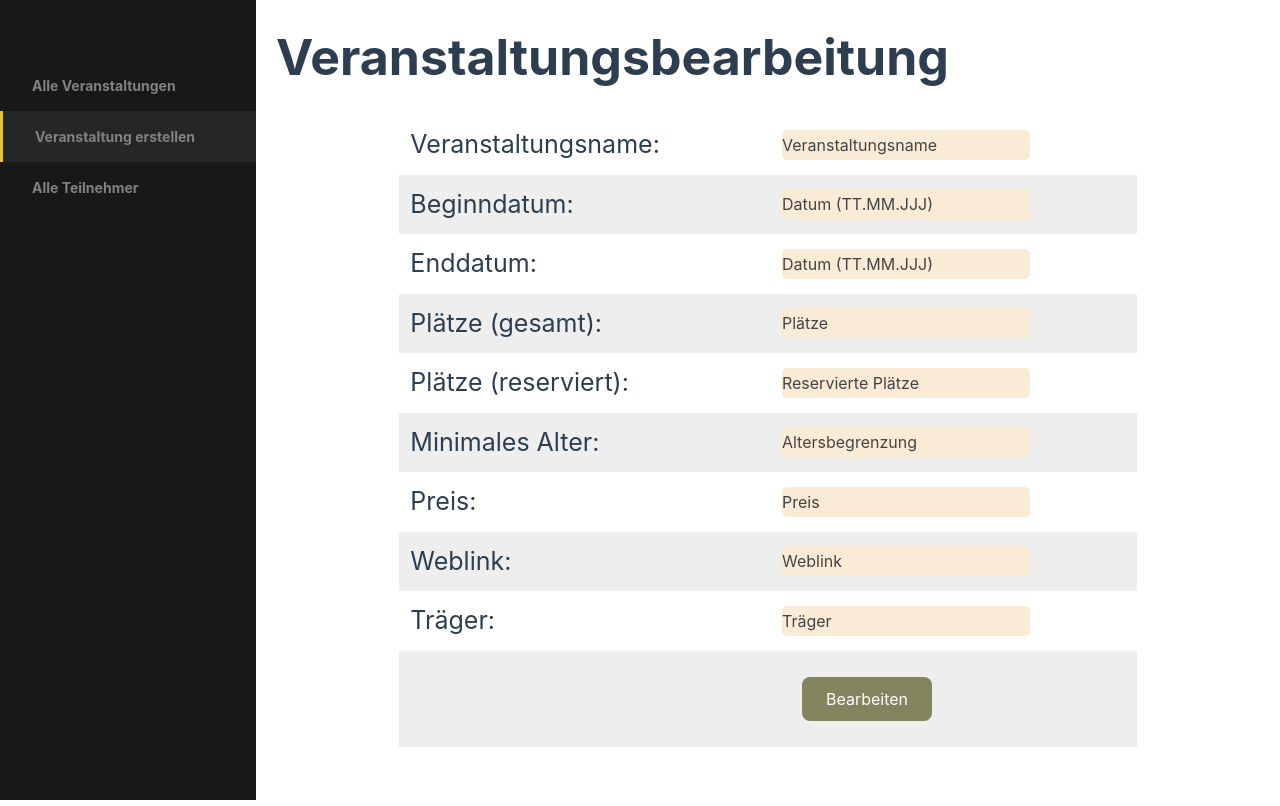
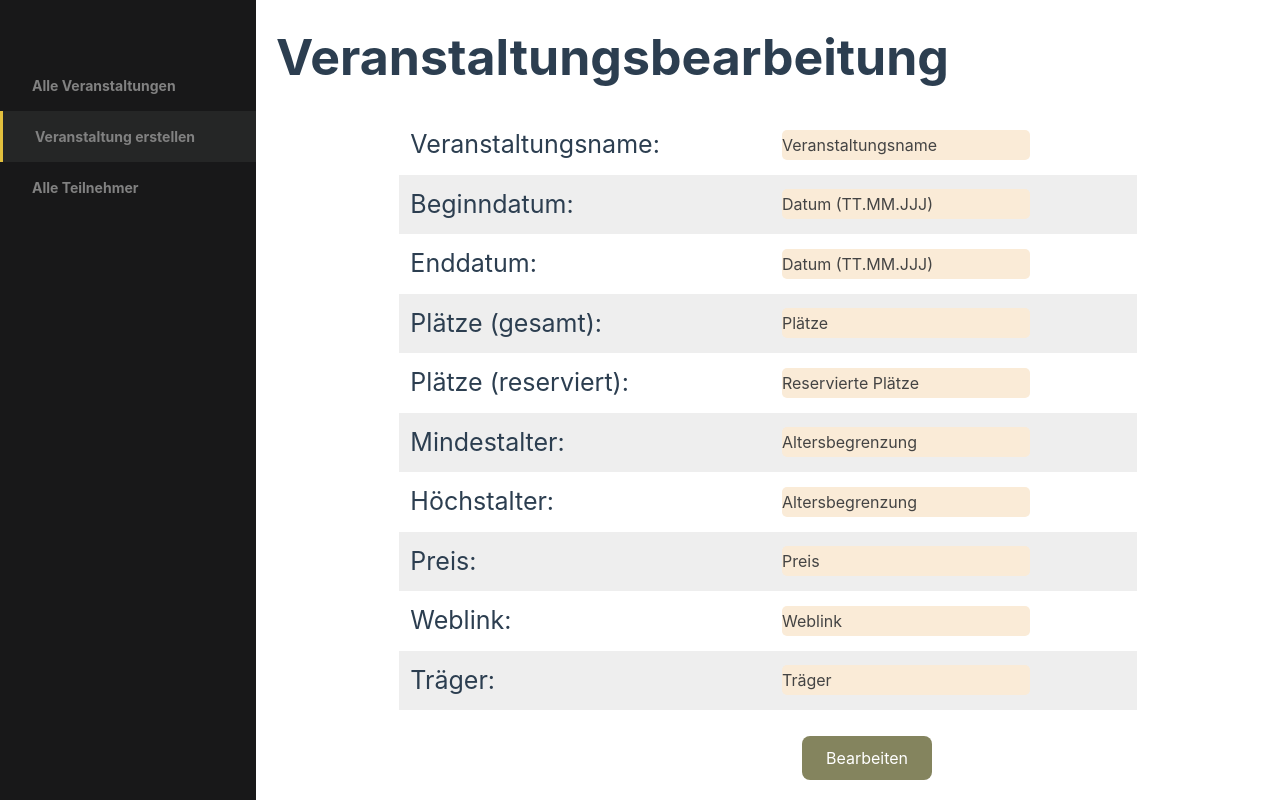
Before and after one commit to digital-bauhaus/Ferienpass, a Vue app in the folder frontend/: page /#/VeranstaltungEdit in a window 1280 px wide. Built offline with nearby package versions, Linux system fonts and the light colour scheme; no server answers; what vue-swal would draw is missing.

Commit message:
Added maxAge to admin-frontend.

```diff
--- a/frontend/src/components/VeranstaltungEdit.vue
+++ b/frontend/src/components/VeranstaltungEdit.vue
@@ -12,35 +12,68 @@
       <form method="post" v-on:submit.prevent="createOrUpdateProject">
           <table>
               <tr>
-     <td> <label>Veranstaltungsname: </label></td>
-     <td><input type="text" id="label" placeholder="Veranstaltungsname" v-model="project.name"></td>
-     </tr><tr>
+                  <td><label>Veranstaltungsname: </label></td>
+                  <td><input type="text" id="label"
+                             placeholder="Veranstaltungsname"
+                             v-model="project.name"></td>
+              </tr>
+              <tr>
                   <td><label>Beginndatum: </label></td>
-     <td><input type="text" id="date" placeholder="Datum (TT.MM.JJJ)" v-model="project.datum"></td>
-     </tr><tr>
+                  <td><input type="text" id="date"
+                             placeholder="Datum (TT.MM.JJJ)"
+                             v-model="project.datum"></td>
+              </tr>
+              <tr>
                   <td><label>Enddatum: </label></td>
-     <td><input type="text" id="date" placeholder="Datum (TT.MM.JJJ)" v-model="project.datumEnde"></td>
-     </tr><tr>
+                  <td><input type="text" id="endDate"
+                             placeholder="Datum (TT.MM.JJJ)"
+                             v-model="project.datumEnde"></td>
+              </tr>
+              <tr>
                   <td><label>Plätze (gesamt): </label></td>
-     <td><input type="text" id="num" placeholder="Plätze" v-model="project.slotsGesamt"></td>
-     </tr><tr>
+                  <td><input type="text" id="num" placeholder="Plätze"
+                             v-model="project.slotsGesamt"></td>
+              </tr>
+              <tr>
                   <td><label>Plätze (reserviert): </label></td>
-     <td><input type="text" id="reserve" placeholder="Reservierte Plätze" v-model="project.slotsReserviert"></td>
-     </tr><tr>
-     <td><label>Minimales Alter: </label></td>
-     <td><input type="text" id="age" placeholder="Altersbegrenzung" v-model="project.mindestAlter"></td>
-     </tr><tr>
+                  <td><input type="text" id="reserve"
+                             placeholder="Reservierte Plätze"
+                             v-model="project.slotsReserviert"></td>
+              </tr>
+              <tr>
+                  <td><label>Mindestalter: </label></td>
+                  <td><input type="text" id="minAge"
+                             placeholder="Altersbegrenzung"
+                             v-model="project.mindestAlter"></td>
+              </tr>
+              <tr>
+                  <td><label>Höchstalter: </label></td>
+                  <td><input type="text" id="maxAge"
+                             placeholder="Altersbegrenzung"
+                             v-model="project.hoechstAtler"></td>
+              </tr>
+              <tr>
                   <td><label>Preis: </label></td>
-     <td><input type="text" id="price" placeholder="Preis" v-model="project.kosten"></td>
-     </tr><tr>
+                  <td><input type="text" id="price" placeholder="Preis"
+                             v-model="project.kosten"></td>
+              </tr>
+              <tr>
                   <td><label>Weblink: </label></td>
-     <td><input type="text" id="weblink" placeholder="Weblink" v-model="project.webLink"></td>
-     </tr><tr>
+                  <td><input type="text" id="weblink" placeholder="Weblink"
+                             v-model="project.webLink"></td>
+              </tr>
+              <tr>
                   <td><label>Träger: </label></td>
-     <td><input type="text" id="date" placeholder="Träger" v-model="project.traeger"></td>
-     </tr><tr>
-     <td></td><td><input v-if="this.id<0" type="submit" value="Eintragen"><input v-else type="submit" value="Bearbeiten"></td>
-      </tr></table>
+                  <td><input type="text" id="sponsor" placeholder="Träger"
+                             v-model="project.traeger"></td>
+              </tr>
+              <tr>
+                  <td></td>
+                  <td><input v-if="this.id<0" type="submit"
+                             value="Eintragen"><input v-else type="submit"
+                                                      value="Bearbeiten"></td>
+              </tr>
+          </table>
       </form>
     </main>
     <div :class="popupClass">✔ Erfolgreich bearbeitet!</div>
@@ -77,8 +110,8 @@ export default {
     createOrUpdateProject () {
       var params = new URLSearchParams();
       var id = parseInt(this.$route.query.id);
-      var age = parseInt(this.project.mindestAlter);
-      var minAge = parseInt(this.project.alterLimitierungMin);
+      var minAge = parseInt(this.project.mindestAlter);
+      var maxAge = parseInt(this.project.hoechstAlter);
       var price = parseInt(this.project.kosten);
       var slots = parseInt(this.project.slotsGesamt);
       var slotsFree = parseInt(this.project.slotsFrei);
@@ -86,8 +119,8 @@ export default {
       params.append('name', this.project.name);
       params.append('date', this.project.datum);
       params.append('endDate', this.project.datumEnde);
-      params.append('age', age);
       params.append('minAge', minAge);
+      params.append('maxAge', maxAge);
       params.append('price', price);
       params.append('slots', slots);
       params.append('slotsFree', slotsFree);
```
Also changed, not shown: 2 other files (tests, documents, lock files or other folders). Lines whose indentation alone changed are shown as unchanged.
